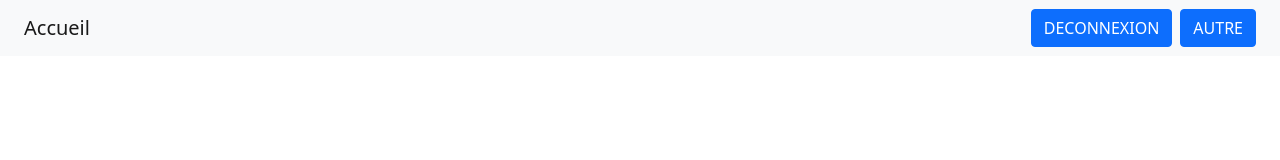
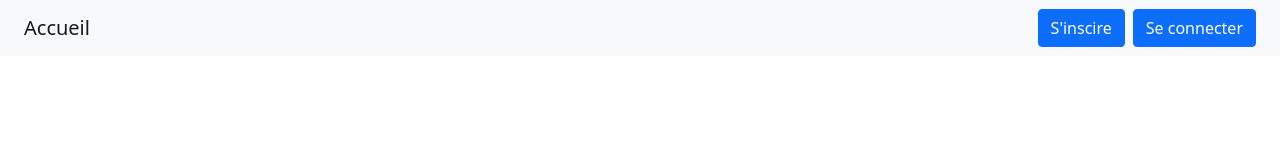
Before and after one commit to romainaury/projet_web, a React (Create React App) app: page / in a window 1280 px wide. Shown: the top 160 px of the page. Built offline with nearby package versions, Linux system fonts and the light colour scheme.

Commit message:
Fixed nav

```diff
--- a/src/components/navbar/NavbarComponent.jsx
+++ b/src/components/navbar/NavbarComponent.jsx
@@ -1,12 +1,8 @@
 // si vous voulez vraiement comprendre tous le code de cet page je vous invite à regarder cet vidéo https://www.youtube.com/watch?v=boZJtNzRCDQ
 import React, { useContext } from "react";
-// import { UserContext } from "../context/userContext";
 import { Link } from "react-router-dom";
-// import { signOut } from "firebase/auth";
-import { useNavigate } from "react-router-dom";
-// import { auth } from "../firebase-config";
+// import { useNavigate } from "react-router-dom";
 
-//Composants navbar permettant la navigation dans le site weeb
 export default function NavbarComponent({ isLoggedIn }) {
   //on récupère les informtions général pour savoir si l'utilisateur ets connecter par exemple
   // const { toggleModals, currentUser } = useContext(UserContext);
@@ -23,8 +19,8 @@ export default function NavbarComponent({ isLoggedIn }) {
   //   }
   // };
   // console.log("currentUser", currentUser);
-  let log = isLoggedIn();
-  console.log("il est loggé : ", log);
+  // let log = isLoggedIn();
+  // console.log("il est loggé : ", log);
   return (
     <nav className="navbar navbar-light bg-light px-4">
       <Link to="/" className="navbar-brand">
@@ -33,22 +29,7 @@ export default function NavbarComponent({ isLoggedIn }) {
 
       <div>
         {/*si l'utilisateur est connecté alors il a accès aux différents bouton  : si non il n'y a pas accès  */}
-        {log ? (
-          <>
-            <Link to="/" className="btn btn-primary ms-2">
-              DECONNEXION{" "}
-            </Link>
-            <Link
-              to="/"
-              /*className="btn eval-final"*/ className="btn btn-primary ms-2"
-            >
-              AUTRE
-            </Link>
-            {/* <button  className="btn btn-danger ms-2">
-            Déconnexion
-          </button> */}
-          </>
-        ) : (
+        {isLoggedIn() ? (
           <>
             <Link to="/inscription" className="btn btn-primary ms-2">
               S'inscire{" "}
@@ -61,8 +42,23 @@ export default function NavbarComponent({ isLoggedIn }) {
             </Link>
 
             {/* <button  className="btn btn-danger ms-2">
-            Déconnexion
-          </button> */}
+          Déconnexion
+        </button> */}
+          </>
+        ) : (
+          <>
+            <Link to="/logout" className="btn btn-primary ms-2">
+              DECONNEXION{" "}
+            </Link>
+            <Link
+              to="/"
+              /*className="btn eval-final"*/ className="btn btn-primary ms-2"
+            >
+              AUTRE
+            </Link>
+            {/* <button  className="btn btn-danger ms-2">
+          Déconnexion
+        </button> */}
           </>
         )}
 
--- a/src/components/navbar/NavbarContainer.jsx
+++ b/src/components/navbar/NavbarContainer.jsx
@@ -4,11 +4,11 @@ import NavbarComponent from "./NavbarComponent";
 
 const mapStateToProps = (state) => ({
   user: state.user,
-  isLoggedIn: () => state.main.user?.id != undefined,
+  isLoggedIn: () => state.main.user?.id !== undefined,
 });
 
 const mapDispatchToProps = {
-  setUser: setUserAction,
+  setUser: setUserAction
 };
 
 export default connect(mapStateToProps, mapDispatchToProps)(NavbarComponent);
```
